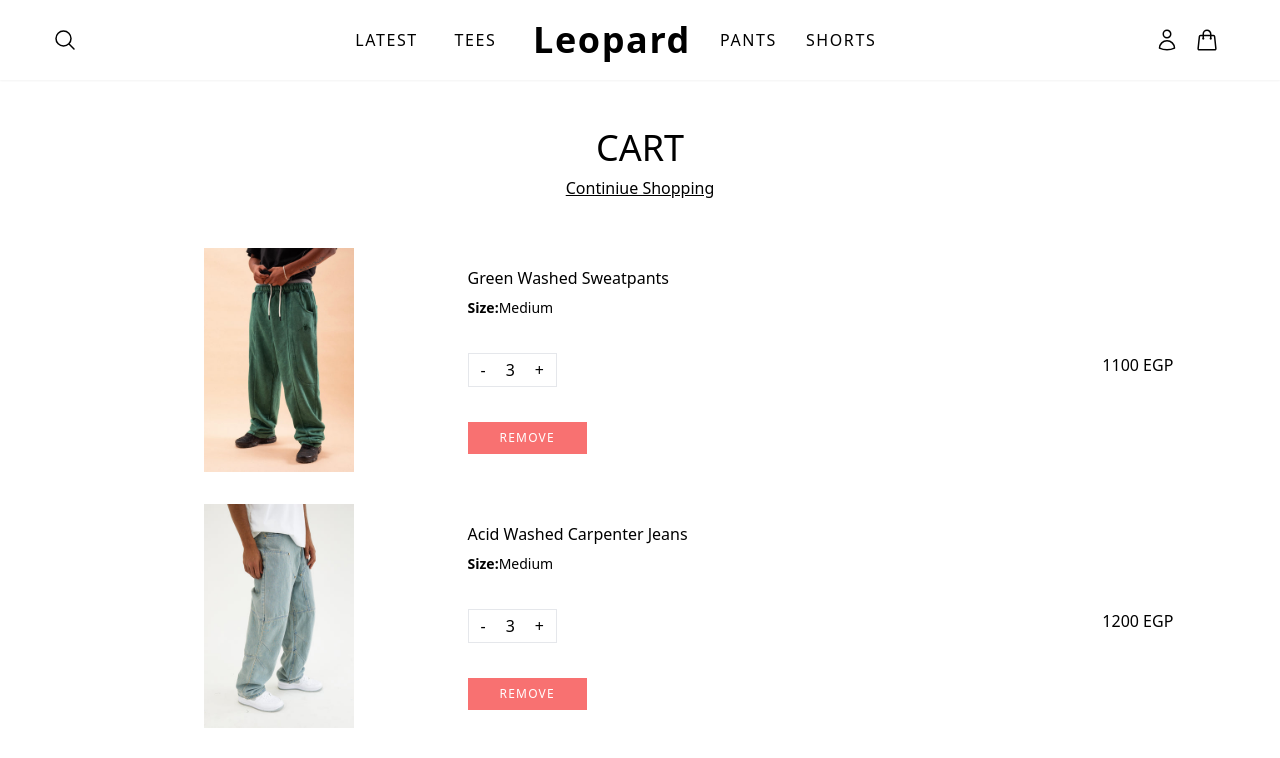
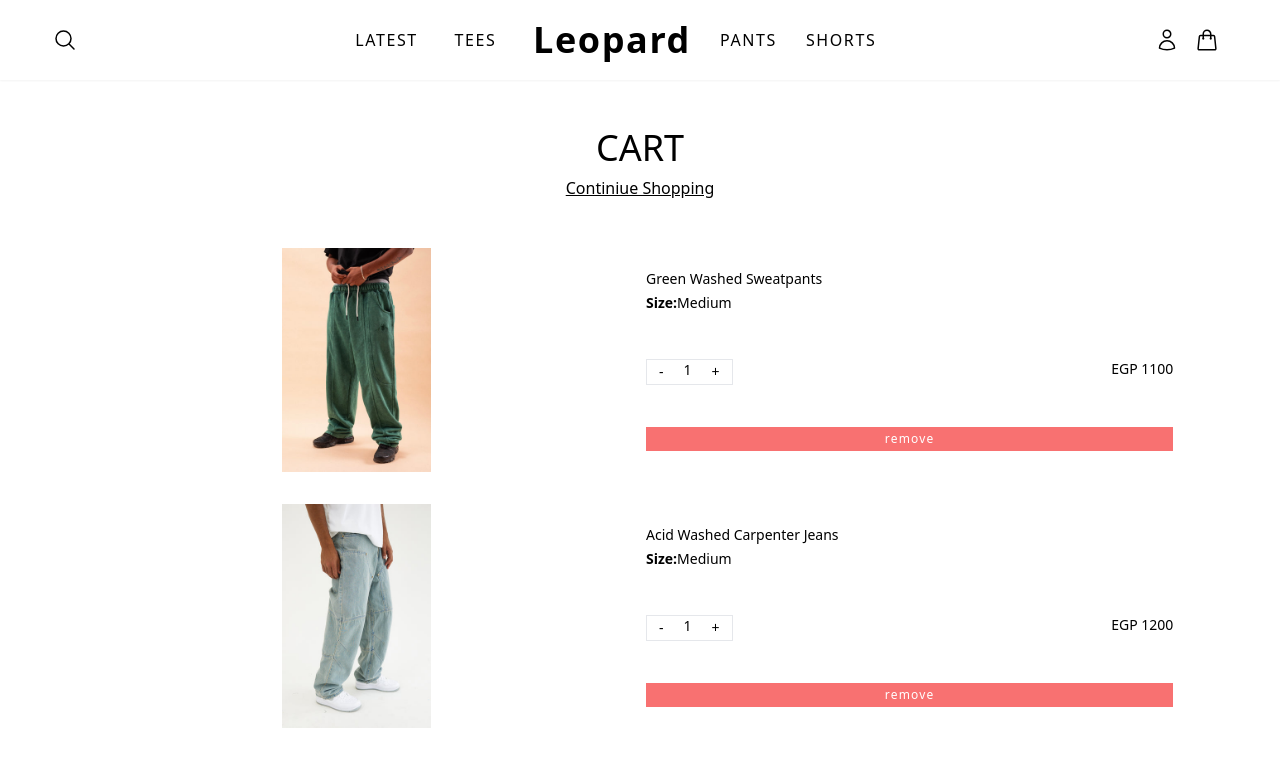
Before and after one commit to abdolrhman-mo/client-jeetsha, a Next.js app: page /cart in a window 1280 px wide. Shown: the top 758 px of the page. Built offline with nearby package versions, Linux system fonts and the light colour scheme.

Commit message:
commited

```diff
--- a/app/ui/cart/cart-item.tsx
+++ b/app/ui/cart/cart-item.tsx
@@ -1,14 +1,16 @@
 import clsx from "clsx";
 import Image from "next/image";
 import CTA from "@/app/ui/components/cta";
+import Link from "next/link";
 
 export default function CartItem({
-    cartItem
+    cartItem,
 }: {
     cartItem: any
 }) {
     return (
-        <div className="grid grid-cols-3 gap-4">
+        <div className="grid grid-cols-2 gap-3 text-sm">
+            <div className="flex items-center">
                 <Image
                     className="max-h-56 object-contain"
                     src={cartItem.image_url}
@@ -16,16 +18,15 @@ export default function CartItem({
                     height={500}
                     alt={cartItem.name}
                 />
-            <div className='col-span-2 flex justify-around flex-col'>
+            </div>
+            <div className='flex justify-around flex-col'>
                 <div>
                     <p
-                        className='capitalize pb-2'
+                        className='capitalize pb-1'
                         >
                         {cartItem.name}
                     </p>
-                    <p
-                        className='text-sm'
-                        >
+                    <p className="pb-1">
                         <span
                             className='font-bold'
                             >
@@ -35,11 +36,11 @@ export default function CartItem({
                     </p>
                 </div>
                 <div className="flex justify-between">
-                    <div className="border flex">
+                    <div className="border flex h-fit">
                         <button
                             className={clsx(
                                 // Spacing
-                                'px-3 py-0.5',
+                                'px-1.5 h-fit md:px-3 md:py-0.5',
                                 // Transition & Animations
                                 'transition-all duration-300 ease-in-out',
                                 'hover:bg-black hover:text-white',
@@ -49,15 +50,15 @@ export default function CartItem({
                         </button>
                         <p
                             className={clsx(
-                                'py-1 px-2'
+                                'h-fit md:px-2'
                             )}
                         >
-                            {3}
+                            {1}
                         </p>
                         <button
                             className={clsx(
                                 // Spacing
-                                'px-3 py-0.5',
+                                'px-1.5 h-fit md:px-3 md:py-0.5',
                                 // Transition & Animations
                                 'transition-all duration-300 ease-in-out',
                                 'hover:bg-black hover:text-white',
@@ -66,9 +67,31 @@ export default function CartItem({
                             +
                         </button>
                     </div>
-                    <p>{cartItem.price} EGP</p>
+                    <p dir="rtl">
+                        {cartItem.price} EGP
+                    </p>
                 </div>
-                <CTA text="remove" styles="bg-red-400 text-xs max-w-fit py-1 px-4" />
+                <Link
+                    className={clsx(
+                        // Layout & Sizing
+                        'inline-block w-full tracking-widest',
+                        // Spacing
+                        'py-1 px-4',
+                        // Typography
+                        'text-center placeholder:text-sm text-sm uppercase font-medium',
+                        // Transitions
+                        'transition-all duration-300 ease-in-out',
+                        // Interactivity
+                        'cursor-pointer',
+                        // Typography
+                        'text-white border-none hover:opacity-85 text-xs lowercase',
+                        // Background
+                        'bg-red-400'
+                    )}
+                    href='/#'
+                >
+                    remove
+                </Link>
             </div>
         </div>
     )
--- a/app/ui/components/nav/nav-cart.tsx
+++ b/app/ui/components/nav/nav-cart.tsx
@@ -50,7 +50,7 @@ export default function NavCart({
         const isMobile = window.innerWidth < 768; //Add the width you want to check for here (now 768px)
         if (isMobile) {
             cart.show = {
-                width: '83%',
+                width: '95%',
                 transition: {
                     duration: 0.2,
                     when: 'beforeChildren',
@@ -71,7 +71,7 @@ export default function NavCart({
                     // Layout
                     'fixed top-0 right-0 z-50 ',
                     // Sizing
-                    'h-screen w-11/12 md:w-1/3',
+                    'h-screen',
                     // Flex
                     'flex flex-col',
                     // Backgrounds
@@ -113,7 +113,7 @@ export default function NavCart({
                     className={clsx(
                         "space-y-5 py-5",
                         // Spacing
-                        'px-4',
+                        'px-4 pb-28',
                     )}
                 >
                     <div className="flex justify-between">
--- a/app/ui/components/product.tsx
+++ b/app/ui/components/product.tsx
@@ -46,7 +46,7 @@ export default function Product({
                 <div className={`grid grid-rows-12 h-full gap-4 ${styles}`}>
                     <div
                         className={clsx(
-                            'overflow-hidden row-span-6 sm:row-span-10',
+                            'overflow-hidden row-span-7 sm:row-span-10',
                             'flex items-center'
                         )}
                     >
@@ -68,14 +68,14 @@ export default function Product({
                             />
                         </motion.div>
                     </div>
-                    <div className='row-span-6 sm:row-span-2 text-center'>
+                    <div className='row-span-5 sm:row-span-2 text-center grid grid-rows-3'>
                         <h4
-                            className='uppercase text-md tracking-widest'
+                            className='uppercase text-md tracking-widest row-span-2'
                             >
                             {product.name}
                         </h4>
                         <p
-                            className='text-slate-600 text-sm'
+                            className='text-slate-600 text-sm row-span-1'
                             >
                             {product.price} EGP
                         </p>
--- a/app/ui/components/products-list.tsx
+++ b/app/ui/components/products-list.tsx
@@ -78,10 +78,9 @@ export default function ProductsList({
                 )}
             </div>
 
-            <div className="text-center pt-28">
                 {
                     navSearch ? (
-                        <>
+                        <div className="text-center pt-28">
                             {
                                 filteredProducts.length > 0 ? (
                                     <CTA
@@ -94,10 +93,9 @@ export default function ProductsList({
                                     <p>Try searching for something.</p>
                                 )
                             }
-                        </>
+                        </div>
                     ) : <></>
                 }
-            </div>
         </>
     )
 }
--- a/app/ui/home/hero.tsx
+++ b/app/ui/home/hero.tsx
@@ -1,17 +1,39 @@
 import Image from "next/image"
+import CTA from "../components/cta"
+import H4 from "../components/h4"
+import H2 from "../components/H2"
+import clsx from "clsx"
 
 export default function Hero() {
     return (
-        <div className="overflow-hidden h-screen flex items-start bg-white">
-            <Image
-                className="block relative -top-72 z-10"
+        <div className="h-screen">
+            <div className="overflow-hidden h-full bg-black">
+                <div className={clsx(
+                        // Layout & Sizing
+                        'w-full h-[200vh] opacity-70 relative -top-72 md:top-0',
+                        // Background
+                        "bg-[url('/hero2.webp')] bg-cover bg-center",
+                    )}
+                ></div>
+                {/* <Image
+                    className={clsx(
+                        // Layout
+                        'block relative lg:-top-96 z-10 opacity-70',
+                    )}
                     src="/hero2.webp"
                     width={500}
                     height={500}
                     sizes="100vw"
                     style={{ width: '100%', height: 'auto' }}
                     alt="Screenshots of the dashboard project showing desktop version"
-            />
+                /> */}
+                <div className="z-20 absolute top-3/4 left-1/2 -translate-x-1/2">
+                    <H2 text="new collection" styles="text-white mb-4 text-center" />
+                    <div className="w-fit mx-auto">
+                        <CTA text="view all" href="/collections/latest" theme="light" styles="hover:border-white" />
+                    </div>
+                </div>
+            </div>
         </div>
     )
 }
```
Also changed, not shown: public/hero.jpg (added). Lines whose indentation alone changed are shown as unchanged.
